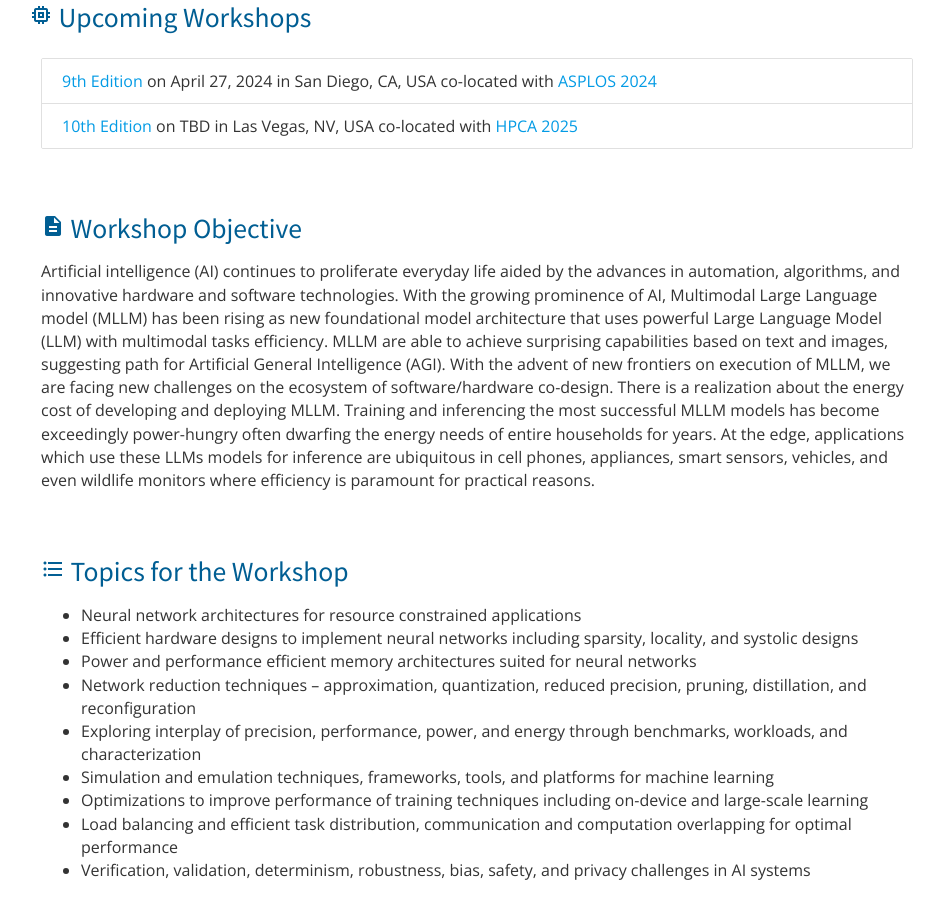
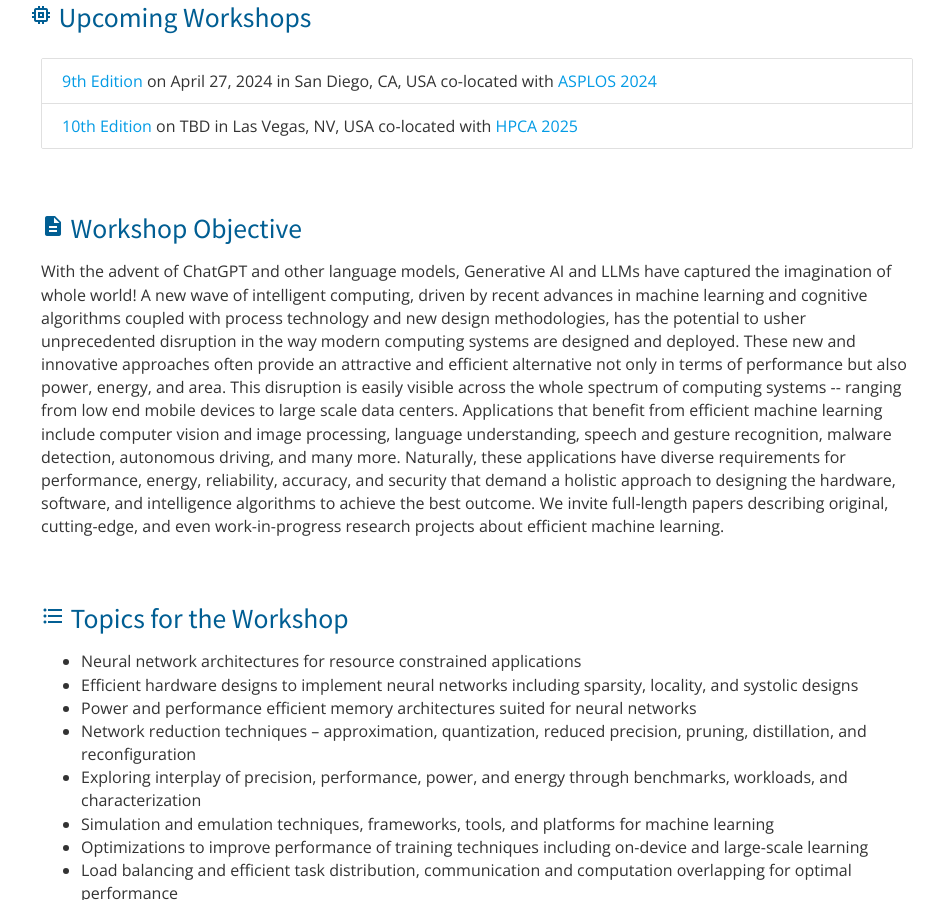
Before and after one commit to mgoldfar/emc2-web, a Jekyll site: the page built from index.html, in a window 1280 px wide and 900 px high, scrolled down 670 px. Shown: the whole window, without its empty margins (163-1107 px from the left). Built offline with Jekyll 4.4.1, drawn with Linux system fonts in a browser that asks for light colours.

Commit message:
Update cfp.html

```diff
--- a/_includes/cfp.html
+++ b/_includes/cfp.html
@@ -3,15 +3,10 @@
 <div class="row">
   <div class="col s12">
       <h3 class="header"><i class="material-icons">description</i> Workshop Objective</h3>
-      <p>
-        Artificial intelligence (AI) continues to proliferate everyday life aided by the advances in automation, algorithms, and innovative hardware and
-software technologies. With the growing prominence of AI, Multimodal Large Language model (MLLM) has been rising as new foundational
-model architecture that uses powerful Large Language Model (LLM) with multimodal tasks efficiency. MLLM are able to achieve surprising
-capabilities based on text and images, suggesting path for Artificial General Intelligence (AGI). With the advent of new frontiers on execution
-of MLLM, we are facing new challenges on the ecosystem of software/hardware co-design. There is a realization about the energy cost of
-developing and deploying MLLM. Training and inferencing the most successful MLLM models has become exceedingly power-hungry often
-dwarfing the energy needs of entire households for years. At the edge, applications which use these LLMs models for inference are ubiquitous
-in cell phones, appliances, smart sensors, vehicles, and even wildlife monitors where efficiency is paramount for practical reasons.</p>
+      <p>With the advent of ChatGPT and other language models, Generative AI and LLMs have captured the imagination of whole world! A new wave of intelligent computing, driven by recent advances in machine learning and cognitive algorithms coupled with process technology and new design methodologies, has the potential to  usher unprecedented disruption in the way modern computing systems are designed and deployed. These new and innovative approaches often provide an attractive and efficient alternative not only in terms of performance but also power, energy, and area. This disruption
+is easily visible across the whole spectrum of computing systems -- ranging from low end mobile devices to large scale data centers. Applications that benefit from efficient machine learning include computer vision and image processing, language understanding,
+speech and gesture recognition, malware detection, autonomous driving, and many more. Naturally, these applications have diverse requirements for performance, energy, reliability, accuracy, and security that demand a holistic approach to designing the hardware, software, and intelligence algorithms to achieve the best outcome. We invite full-length papers describing original, cutting-edge, and even work-in-progress research projects about efficient machine learning.
+       </p>
   </div>
 </div>
 <div class="row">
```
